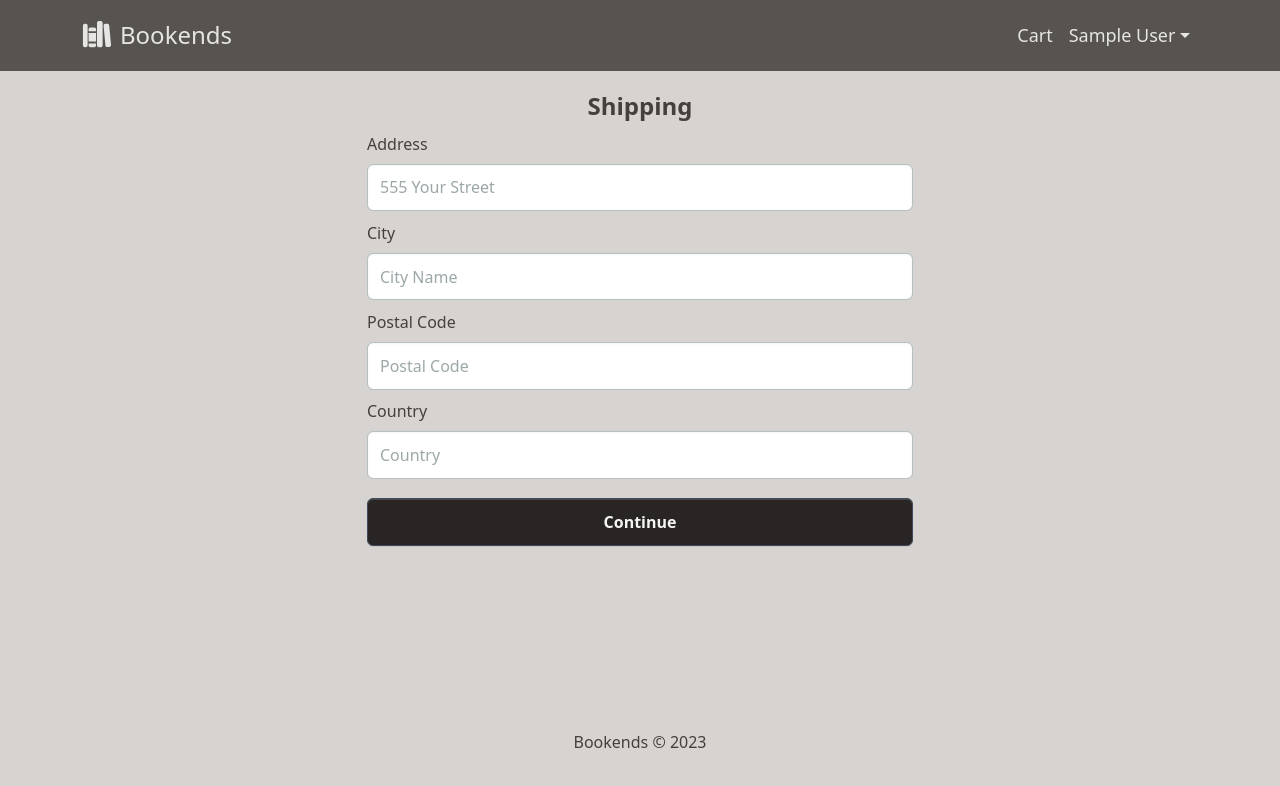
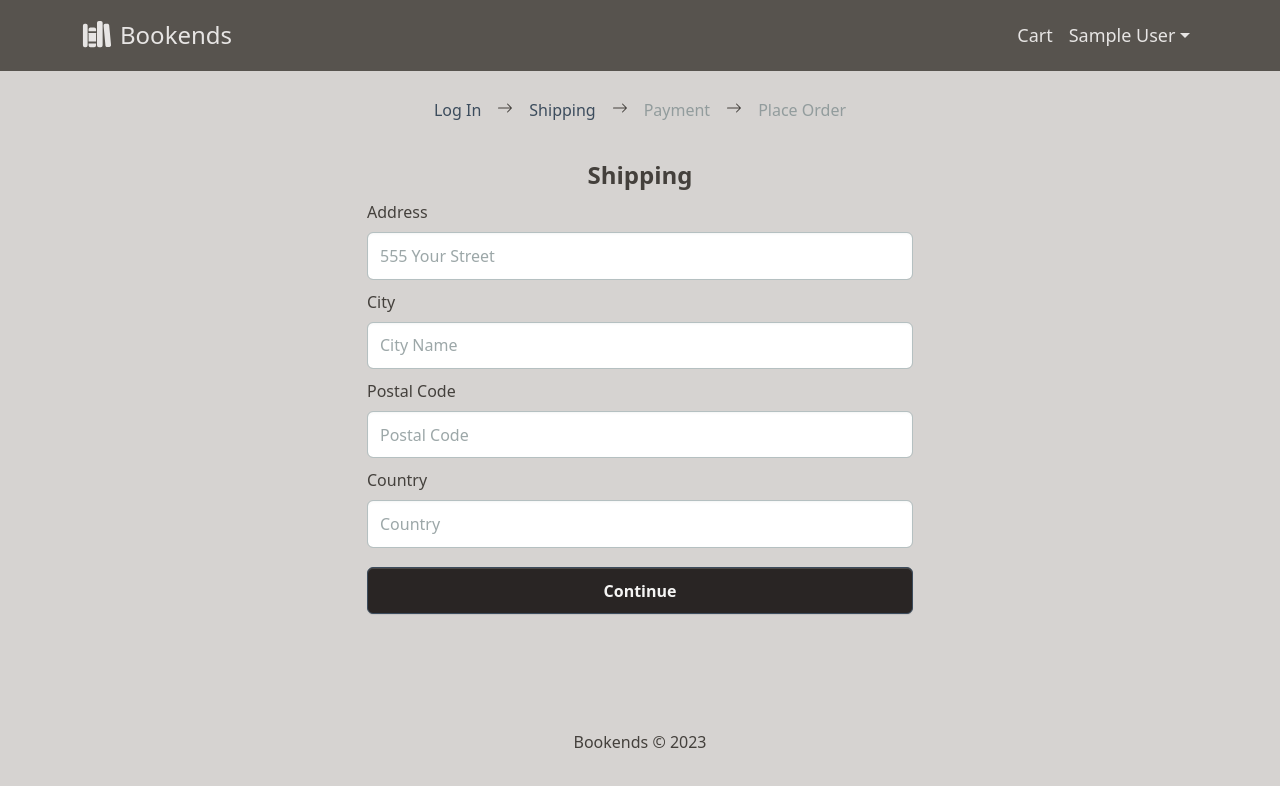
Before and after one commit to lexmaclellan/Bookends, a React (Vite) app in the folder client/: page /shipping in a window 1280 px wide. Shown: the top 786 px of the page. Built offline with nearby package versions, Linux system fonts and the light colour scheme; sample sign-in values are in the browser's storage; some icons are missing.

Commit message:
Added CheckoutSteps component

```diff
--- a/client/src/pages/Shipping.jsx
+++ b/client/src/pages/Shipping.jsx
@@ -3,6 +3,7 @@ import { Form, Button } from 'react-bootstrap'
 import { useDispatch, useSelector } from 'react-redux'
 import { useNavigate } from 'react-router-dom'
 import { saveShippingAddress } from '../slices/cartSlice'
+import CheckoutSteps from '../components/CheckoutSteps'
 import FormContainer from '../components/FormContainer'
 
 const Shipping = () => {
@@ -25,6 +26,8 @@ const Shipping = () => {
 
     return (
         <FormContainer>
+            <CheckoutSteps step1 step2 />
+
             <h2 className='text-2xl block text-center font-semibold'>Shipping</h2>
 
             <Form onSubmit={submitHandler}>
```
